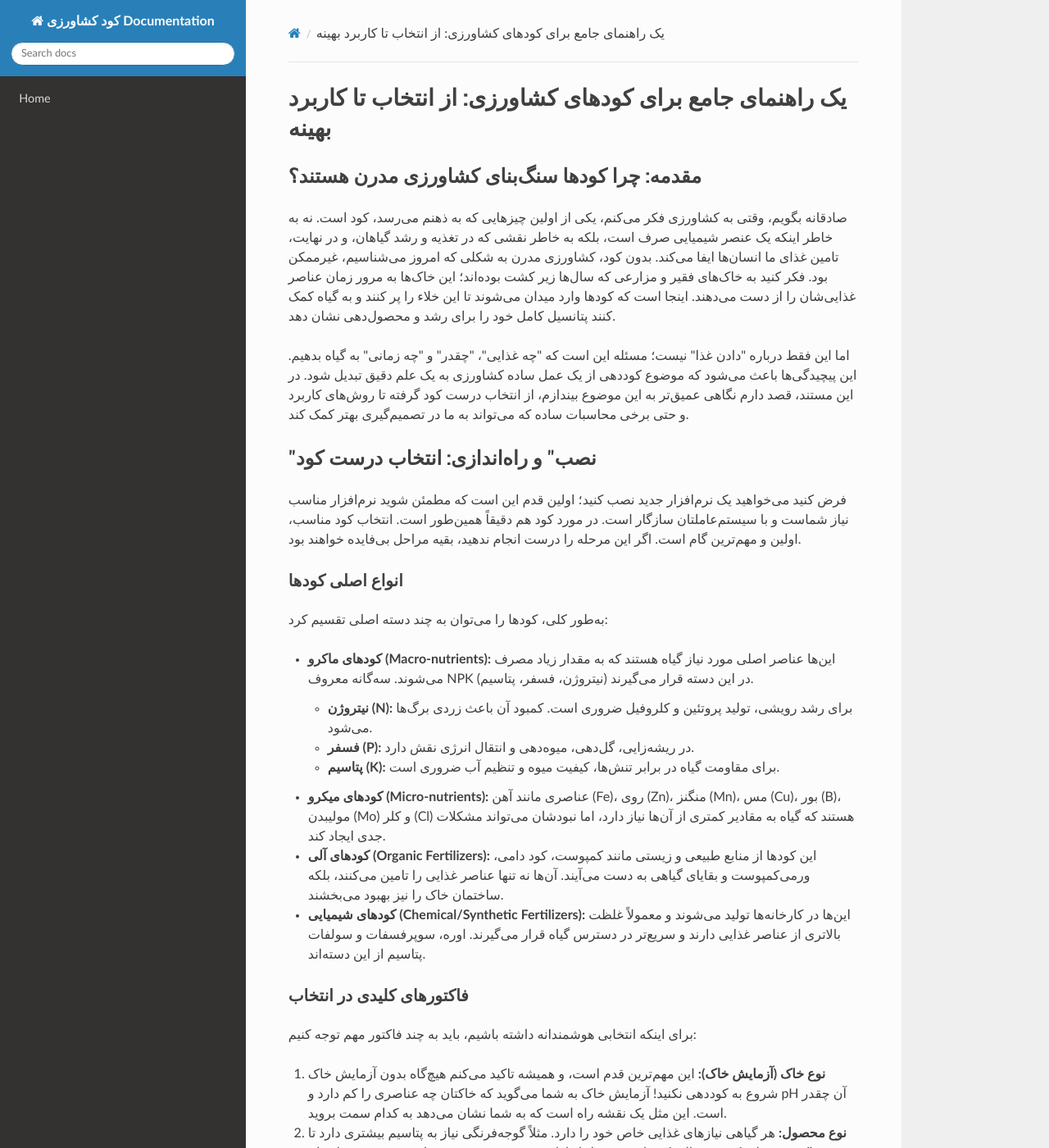
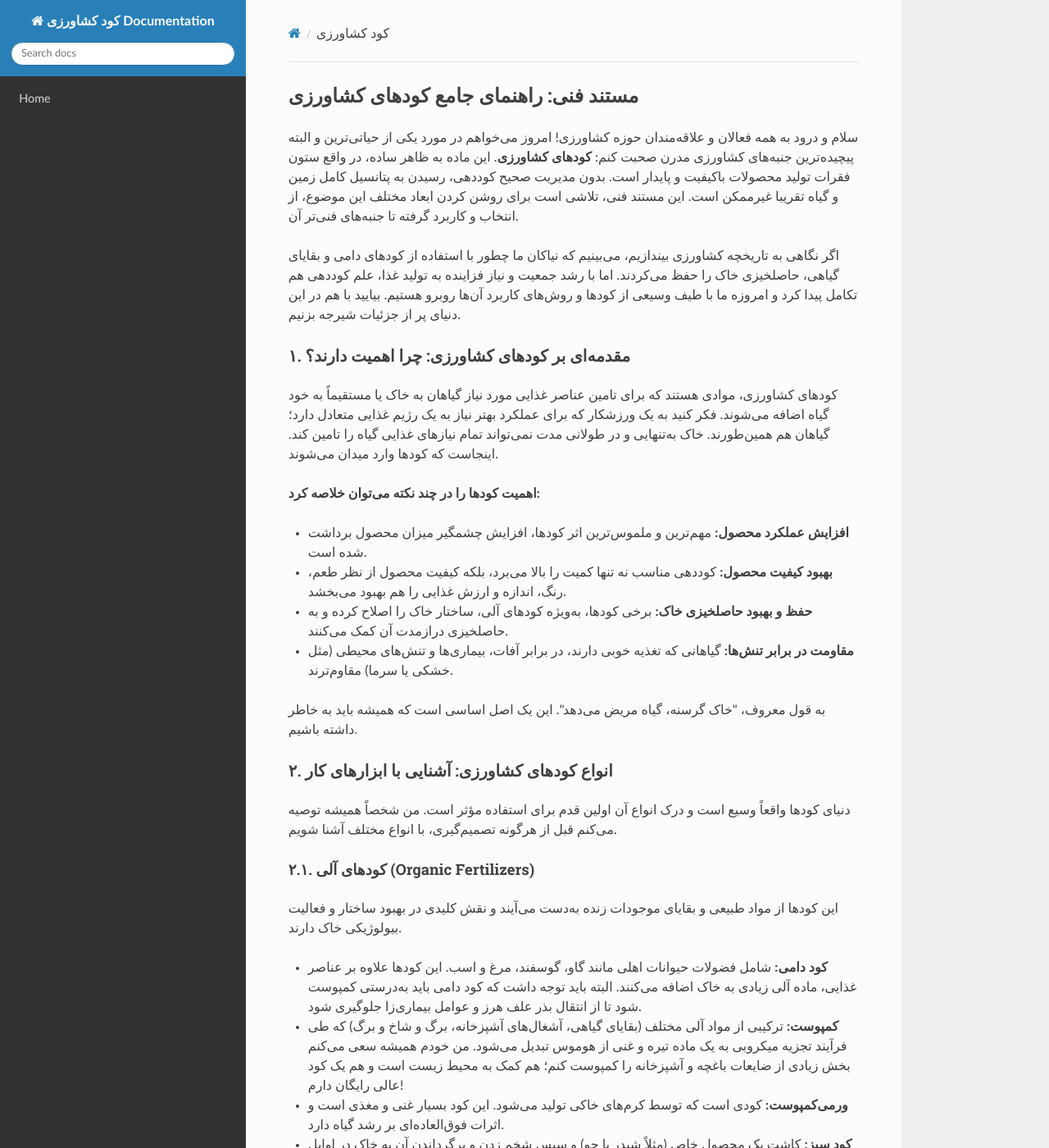
Before and after one commit to sahandsahabi553-prog/terraform-google-semantic-docs, an MkDocs documentation site: the page built from docs/کود-کشاورزی.md, in a window 1280 px wide and 1400 px high. Shown: the whole window at 82% size. Built offline with MkDocs 1.6.1, drawn with Linux system fonts in a browser that asks for light colours; nearby versions of some CDN libraries; some of the changed text lies outside the part shown.

Commit message:
Doc: کود کشاورزی

````diff
--- a/docs/کود-کشاورزی.md
+++ b/docs/کود-کشاورزی.md
@@ -1,74 +1,138 @@
-# یک راهنمای جامع برای کودهای کشاورزی: از انتخاب تا کاربرد بهینه
+## مستند فنی: راهنمای جامع کودهای کشاورزی
 
-## مقدمه: چرا کودها سنگ‌بنای کشاورزی مدرن هستند؟
+سلام و درود به همه فعالان و علاقه‌مندان حوزه کشاورزی!
+امروز می‌خواهم در مورد یکی از حیاتی‌ترین و البته پیچیده‌ترین جنبه‌های کشاورزی مدرن صحبت کنم: **کودهای کشاورزی**. این ماده به ظاهر ساده، در واقع ستون فقرات تولید محصولات باکیفیت و پایدار است. بدون مدیریت صحیح کوددهی، رسیدن به پتانسیل کامل زمین و گیاه تقریبا غیرممکن است. این مستند فنی، تلاشی است برای روشن کردن ابعاد مختلف این موضوع، از انتخاب و کاربرد گرفته تا جنبه‌های فنی‌تر آن.
 
-صادقانه بگویم، وقتی به کشاورزی فکر می‌کنم، یکی از اولین چیزهایی که به ذهنم می‌رسد، کود است. نه به خاطر اینکه یک عنصر شیمیایی صرف است، بلکه به خاطر نقشی که در تغذیه و رشد گیاهان، و در نهایت، تامین غذای ما انسان‌ها ایفا می‌کند. بدون کود، کشاورزی مدرن به شکلی که امروز می‌شناسیم، غیرممکن بود. فکر کنید به خاک‌های فقیر و مزارعی که سال‌ها زیر کشت بوده‌اند؛ این خاک‌ها به مرور زمان عناصر غذایی‌شان را از دست می‌دهند. اینجا است که کودها وارد میدان می‌شوند تا این خلاء را پر کنند و به گیاه کمک کنند پتانسیل کامل خود را برای رشد و محصول‌دهی نشان دهد.
+اگر نگاهی به تاریخچه کشاورزی بیندازیم، می‌بینیم که نیاکان ما چطور با استفاده از کودهای دامی و بقایای گیاهی، حاصلخیزی خاک را حفظ می‌کردند. اما با رشد جمعیت و نیاز فزاینده به تولید غذا، علم کوددهی هم تکامل پیدا کرد و امروزه ما با طیف وسیعی از کودها و روش‌های کاربرد آن‌ها روبرو هستیم. بیایید با هم در این دنیای پر از جزئیات شیرجه بزنیم.
 
-اما این فقط درباره "دادن غذا" نیست؛ مسئله این است که "چه غذایی"، "چقدر" و "چه زمانی" به گیاه بدهیم. این پیچیدگی‌ها باعث می‌شود که موضوع کوددهی از یک عمل ساده کشاورزی به یک علم دقیق تبدیل شود. در این مستند، قصد دارم نگاهی عمیق‌تر به این موضوع بیندازم، از انتخاب درست کود گرفته تا روش‌های کاربرد و حتی برخی محاسبات ساده که می‌تواند به ما در تصمیم‌گیری بهتر کمک کند.
+### ۱. مقدمه‌ای بر کودهای کشاورزی: چرا اهمیت دارند؟
 
-## "نصب" و راه‌اندازی: انتخاب درست کود
+کودهای کشاورزی، موادی هستند که برای تامین عناصر غذایی مورد نیاز گیاهان به خاک یا مستقیماً به خود گیاه اضافه می‌شوند. فکر کنید به یک ورزشکار که برای عملکرد بهتر نیاز به یک رژیم غذایی متعادل دارد؛ گیاهان هم همین‌طورند. خاک به‌تنهایی و در طولانی مدت نمی‌تواند تمام نیازهای غذایی گیاه را تامین کند. اینجاست که کودها وارد میدان می‌شوند.
 
-فرض کنید می‌خواهید یک نرم‌افزار جدید نصب کنید؛ اولین قدم این است که مطمئن شوید نرم‌افزار مناسب نیاز شماست و با سیستم‌عاملتان سازگار است. در مورد کود هم دقیقاً همین‌طور است. انتخاب کود مناسب، اولین و مهم‌ترین گام است. اگر این مرحله را درست انجام ندهید، بقیه مراحل بی‌فایده خواهند بود.
+**اهمیت کودها را در چند نکته می‌توان خلاصه کرد:**
 
-### انواع اصلی کودها
+*   **افزایش عملکرد محصول:** مهم‌ترین و ملموس‌ترین اثر کودها، افزایش چشمگیر میزان محصول برداشت شده است.
+*   **بهبود کیفیت محصول:** کوددهی مناسب نه تنها کمیت را بالا می‌برد، بلکه کیفیت محصول از نظر طعم، رنگ، اندازه و ارزش غذایی را هم بهبود می‌بخشد.
+*   **حفظ و بهبود حاصلخیزی خاک:** برخی کودها، به‌ویژه کودهای آلی، ساختار خاک را اصلاح کرده و به حاصلخیزی درازمدت آن کمک می‌کنند.
+*   **مقاومت در برابر تنش‌ها:** گیاهانی که تغذیه خوبی دارند، در برابر آفات، بیماری‌ها و تنش‌های محیطی (مثل خشکی یا سرما) مقاوم‌ترند.
 
-به‌طور کلی، کودها را می‌توان به چند دسته اصلی تقسیم کرد:
+به قول معروف، "خاک گرسنه، گیاه مریض می‌دهد". این یک اصل اساسی است که همیشه باید به خاطر داشته باشیم.
 
-*   **کودهای ماکرو (Macro-nutrients):** این‌ها عناصر اصلی مورد نیاز گیاه هستند که به مقدار زیاد مصرف می‌شوند. سه‌گانه معروف NPK (نیتروژن، فسفر، پتاسیم) در این دسته قرار می‌گیرند.
-    *   **نیتروژن (N):** برای رشد رویشی، تولید پروتئین و کلروفیل ضروری است. کمبود آن باعث زردی برگ‌ها می‌شود.
-    *   **فسفر (P):** در ریشه‌زایی، گل‌دهی، میوه‌دهی و انتقال انرژی نقش دارد.
-    *   **پتاسیم (K):** برای مقاومت گیاه در برابر تنش‌ها، کیفیت میوه و تنظیم آب ضروری است.
-*   **کودهای میکرو (Micro-nutrients):** عناصری مانند آهن (Fe)، روی (Zn)، منگنز (Mn)، مس (Cu)، بور (B)، مولیبدن (Mo) و کلر (Cl) هستند که گیاه به مقادیر کمتری از آن‌ها نیاز دارد، اما نبودشان می‌تواند مشکلات جدی ایجاد کند.
-*   **کودهای آلی (Organic Fertilizers):** این کودها از منابع طبیعی و زیستی مانند کمپوست، کود دامی، ورمی‌کمپوست و بقایای گیاهی به دست می‌آیند. آن‌ها نه تنها عناصر غذایی را تامین می‌کنند، بلکه ساختمان خاک را نیز بهبود می‌بخشند.
-*   **کودهای شیمیایی (Chemical/Synthetic Fertilizers):** این‌ها در کارخانه‌ها تولید می‌شوند و معمولاً غلظت بالاتری از عناصر غذایی دارند و سریع‌تر در دسترس گیاه قرار می‌گیرند. اوره، سوپرفسفات و سولفات پتاسیم از این دسته‌اند.
+### ۲. انواع کودهای کشاورزی: آشنایی با ابزارهای کار
 
-### فاکتورهای کلیدی در انتخاب
+دنیای کودها واقعاً وسیع است و درک انواع آن اولین قدم برای استفاده مؤثر است. من شخصاً همیشه توصیه می‌کنم قبل از هرگونه تصمیم‌گیری، با انواع مختلف آشنا شویم.
 
-برای اینکه انتخابی هوشمندانه داشته باشیم، باید به چند فاکتور مهم توجه کنیم:
+#### ۲.۱. کودهای آلی (Organic Fertilizers)
 
-1.  **نوع خاک (آزمایش خاک):** این مهم‌ترین قدم است، و همیشه تاکید می‌کنم هیچ‌گاه بدون آزمایش خاک شروع به کوددهی نکنید! آزمایش خاک به شما می‌گوید که خاکتان چه عناصری را کم دارد و pH آن چقدر است. این مثل یک نقشه راه است که به شما نشان می‌دهد به کدام سمت بروید.
-2.  **نوع محصول:** هر گیاهی نیازهای غذایی خاص خود را دارد. مثلاً گوجه‌فرنگی نیاز به پتاسیم بیشتری دارد تا میوه باکیفیتی تولید کند، در حالی که غلات در مراحل اولیه به نیتروژن بیشتری برای رشد رویشی احتیاج دارند.
-3.  **مرحله رشد گیاه:** نیازهای غذایی گیاه در مراحل مختلف رشد (جوانه‌زنی، رشد رویشی، گل‌دهی، میوه‌دهی) متفاوت است.
-4.  **شرایط اقلیمی:** دما، رطوبت و میزان بارندگی می‌توانند بر جذب و عملکرد کودها تاثیر بگذارند.
+این کودها از مواد طبیعی و بقایای موجودات زنده به‌دست می‌آیند و نقش کلیدی در بهبود ساختار و فعالیت بیولوژیکی خاک دارند.
 
-## "پیکربندی" و برنامه‌ریزی: زمان‌بندی و دوز مناسب
+*   **کود دامی:** شامل فضولات حیوانات اهلی مانند گاو، گوسفند، مرغ و اسب. این کودها علاوه بر عناصر غذایی، ماده آلی زیادی به خاک اضافه می‌کنند. البته باید توجه داشت که کود دامی باید به‌درستی کمپوست شود تا از انتقال بذر علف هرز و عوامل بیماری‌زا جلوگیری شود.
+*   **کمپوست:** ترکیبی از مواد آلی مختلف (بقایای گیاهی، آشغال‌های آشپزخانه، برگ و شاخ و برگ) که طی فرآیند تجزیه میکروبی به یک ماده تیره و غنی از هوموس تبدیل می‌شود. من خودم همیشه سعی می‌کنم بخش زیادی از ضایعات باغچه و آشپزخانه را کمپوست کنم؛ هم کمک به محیط زیست است و هم یک کود عالی رایگان دارم!
+*   **ورمی‌کمپوست:** کودی است که توسط کرم‌های خاکی تولید می‌شود. این کود بسیار غنی و مغذی است و اثرات فوق‌العاده‌ای بر رشد گیاه دارد.
+*   **کود سبز:** کاشت یک محصول خاص (مثلاً شبدر یا جو) و سپس شخم زدن و برگرداندن آن به خاک در اوایل مرحله گلدهی. این کار هم ماده آلی خاک را افزایش می‌دهد و هم عناصر غذایی را به لایه‌های سطحی برمی‌گرداند.
 
-بعد از انتخاب کود، نوبت به "پیکربندی" یا همان برنامه‌ریزی برای کاربرد آن می‌رسد. این مرحله شامل زمان‌بندی و تعیین دوز دقیق است. به نظر من، این مرحله به اندازه انتخاب کود اهمیت دارد. کوددهی بی‌موقع یا با دوز نامناسب، نه تنها مفید نیست، بلکه می‌تواند مضر هم باشد.
+#### ۲.۲. کودهای شیمیایی یا معدنی (Chemical/Mineral Fertilizers)
 
-### اصول کاربرد کود
+این کودها به‌طور صنعتی تولید می‌شوند و حاوی مقادیر مشخصی از عناصر غذایی هستند. تقسیم‌بندی اصلی آن‌ها بر اساس عناصر ماکرو و میکرو است:
 
-*   **زمان‌بندی (Timing):** کودها باید در زمانی به گیاه برسند که بیشترین نیاز را به آن عنصر دارد. مثلاً، نیتروژن معمولاً در مراحل اولیه رشد و پتاسیم در مراحل پایانی و میوه‌دهی استفاده می‌شود.
-*   **روش‌های کاربرد:**
-    *   **خاکی (Soil Application):** رایج‌ترین روش است که کود به‌طور مستقیم به خاک اضافه می‌شود (پخش سطحی، نواری، چالکود).
-    *   **برگی (Foliar Application):** محلول رقیق شده کود روی برگ‌ها پاشیده می‌شود. این روش برای تامین سریع میکرو المنت‌ها یا در مواقعی که جذب از خاک محدود است، موثر است.
-    *   **آبیاری (Fertigation):** کودهای محلول در آب، همراه با سیستم آبیاری (قطره‌ای، بارانی) به گیاه می‌رسند. این روش بسیار کارآمد و دقیق است.
+##### ۲.۲.۱. عناصر غذایی پرمصرف (ماکروالمنت‌ها)
 
-### اهمیت دوز صحیح
+این‌ها عناصر اصلی هستند که گیاه به مقادیر زیاد به آن‌ها نیاز دارد. فرمول NPK که روی اکثر بسته‌های کود می‌بینید، نمایانگر همین سه عنصر است.
 
-استفاده از دوز مناسب، هنری است که با تجربه و علم به دست می‌آید.
+*   **نیتروژن (N):** عنصر رشد رویشی. باعث سرسبزی و افزایش شاخ و برگ می‌شود.
+    *   **مثال:** اوره (46% N)، نیترات آمونیوم (34% N)، سولفات آمونیوم (21% N).
+    *   **کد مثال (فرمول اوره):**
+        ```json
+        {
+          "fertilizer_name": "اوره",
+          "nutrient": "نیتروژن (N)",
+          "percentage": 46,
+          "primary_function": "رشد رویشی، تولید کلروفیل",
+          "application_notes": "حلالیت بالا، نیاز به آب‌پاشی بعد از مصرف سطحی، خطر آبشویی"
+        }
+        ```
+*   **فسفر (P):** برای ریشه‌زایی، گل‌دهی و میوه‌دهی ضروری است. همچنین در انتقال انرژی در گیاه نقش دارد.
+    *   **مثال:** سوپر فسفات تریپل (46% P2O5)، دی آمونیوم فسفات (18% N, 46% P2O5).
+*   **پتاسیم (K):** برای مقاومت گیاه در برابر بیماری‌ها و تنش‌ها، کیفیت میوه، تنظیم آب در گیاه و انتقال قندها ضروری است.
+    *   **مثال:** سولفات پتاسیم (50% K2O)، کلرید پتاسیم (60% K2O).
 
-*   **کمبود:** دوز کم، باعث کمبود عناصر غذایی و کاهش رشد و محصول‌دهی می‌شود.
-*   **مصرف زیاد:** دوز زیاد، می‌تواند سمی باشد و باعث سوختگی ریشه، شوری خاک و حتی مرگ گیاه شود. علاوه بر این، مصرف بی‌رویه کودها، به‌ویژه نیتروژن و فسفر، می‌تواند منجر به آلودگی آب‌های زیرزمینی و مشکلات زیست‌محیطی شود. این یک مسئولیت بزرگ است که باید جدی گرفته شود.
+##### ۲.۲.۲. عناصر غذایی کم‌مصرف (میکروالمنت‌ها)
 
-## مثال‌های "کد" (فرمول‌ها و محاسبات ساده)
+گیاه به مقادیر کمتری از این عناصر نیاز دارد، اما کمبود آن‌ها می‌تواند اثرات مخربی بر رشد و عملکرد داشته باشد.
 
-درست مثل یک برنامه‌نویس که برای حل یک مشکل کد می‌نویسد، ما هم می‌توانیم با استفاده از فرمول‌های ساده، نیازهای غذایی گیاه را محاسبه کنیم. البته، این‌ها مدل‌های بسیار ساده‌شده‌ای هستند و در دنیای واقعی، عوامل بسیار بیشتری دخیل‌اند. اما برای درک اصول اولیه، فوق‌العاده‌اند.
+*   **آهن (Fe):** برای تولید کلروفیل و فعالیت آنزیم‌ها.
+*   **روی (Zn):** در تولید هورمون‌های رشد و پروتئین‌ها.
+*   **منگنز (Mn):** در فتوسنتز و تنفس گیاه.
+*   **مس (Cu):** در فتوسنتز و تشکیل ویتامین‌ها.
+*   **بور (B):** برای گرده‌افشانی، تشکیل میوه و انتقال قندها.
+*   **مولیبدن (Mo):** در تثبیت نیتروژن و فعالیت آنزیم‌ها.
 
-### مثال ۱: محاسبه نیاز نیتروژن بر اساس محصول
+#### ۲.۳. کودهای زیستی (Bio-fertilizers)
 
-فرض کنید می‌خواهیم نیاز تقریبی نیتروژن برای یک محصول خاص را در یک هکتار محاسبه کنیم.
+این کودها حاوی میکروارگانیسم‌های مفیدی هستند که به بهبود حاصلخیزی خاک و تغذیه گیاه کمک می‌کنند.
 
-```python
-# مثال ساده: محاسبه تقریبی نیاز نیتروژن (N)
-# این یک مدل بسیار ساده‌سازی شده است و نیاز به داده‌های دقیق‌تر و آزمایش خاک دارد.
+*   **باکتری‌های تثبیت‌کننده نیتروژن:** مانند ریزوبیوم‌ها که در همزیستی با ریشه‌‌ی حبوبات، نیتروژن هوا را تثبیت می‌کنند.
+*   **قارچ‌های میکوریزی:** با ریشه‌ی گیاهان همزیستی کرده و باعث افزایش جذب آب و فسفر می‌شوند.
+*   **باکتری‌های حل‌کننده فسفات:** فسفات‌های نامحلول در خاک را به فرم قابل جذب برای گیاه تبدیل می‌کنند.
 
-وزن_برداشت_مورد_انتظار_در_هکتار_کیلوگرم = 5000 # مثلاً گندم (5 تن در هکتار)
-درصد_نیتروژن_مورد_نیاز_در_محصول = 2.5 # مثلاً 2.5% نیتروژن در دانه گندم
-راندمان_جذب_کود_درصد = 60 # فرض می‌کنیم 60% از نیتروژن کود توسط گیاه جذب می‌شود
+من همیشه به کشاورزان توصیه می‌کنم که تا جای ممکن از کودهای زیستی و آلی استفاده کنند. این کار نه تنها به سلامت خاک و محصول کمک می‌کند، بلکه پایداری سیستم کشاورزی را هم تضمین می‌کند.
 
-# 1. محاسبه نیاز خالص نیتروژن توسط محصول
-نیاز_خالص_نیتروژن_کیلوگرم = (وزن_برداشت_مورد_انتظار_در_هکتار_کیلوگرم * درصد_نیتروژن_مورد_نیاز_در_محصول) / 100
+### ۳. انتخاب کود مناسب: یک تصمیم فنی و هوشمندانه
 
-# 2. محاسبه میزان کود نیتروژنه مورد نیاز با در نظر گرفتن راندمان جذب
-# اگر راندمان جذب 60% باشد، یعنی باید 100/60 برابر نیاز خالص، کود دهیم.
-کود_نیتروژنه_خالص_م
+انتخاب کود مثل انتخاب داروی مناسب برای یک بیمار است؛ باید با تشخیص درست شروع شود. عجله در این مرحله می‌تواند به هدر رفتن هزینه و آسیب به محصول و خاک منجر شود.
+
+**مراحل و ملاحظات اصلی برای انتخاب کود:**
+
+1.  **آزمایش خاک (Soil Testing):** این مهم‌ترین قدم است. آزمایش خاک به شما می‌گوید که خاکتان چه عناصری را کم دارد و pH آن چقدر است. بدون این اطلاعات، کوددهی مثل تیراندازی در تاریکی است. من خودم هر چند سال یک‌بار از خاک مزرعه‌ام نمونه‌برداری می‌کنم و به آزمایشگاه می‌فرستم. نتایجش همیشه راهنمای خوبی برایم بوده است.
+    *   **مثال ساختار داده برای نتایج آزمایش خاک:**
+        ```json
+        {
+          "تاریخ_آزمایش": "۱۴۰۲/۰۷/۱۵",
+          "محل_نمونه_برداری": "قطعه_شمالی_باغ",
+          "pH": 7.2,
+          "هدایت_الکتریکی_EC": "1.8 dS/m",
+          "ماده_آلی": "1.5%",
+          "نیتروژن_کل": "0.12%",
+          "فسفر_قابل_جذب": "15 ppm",
+          "پتاسیم_قابل_جذب": "250 ppm",
+          "آهن": "30 ppm",
+          "روی": "2.5 ppm",
+          "توصیه_اولیه": "کمبود ماده آلی و فسفر مشهود است."
+        }
+        ```
+2.  **نوع گیاه و نیازهای آن:** هر گیاهی نیازهای غذایی خاص خود را دارد. مثلاً گوجه‌فرنگی به پتاسیم بیشتری در مرحله میوه‌دهی نیاز دارد، در حالی که غلات در مراحل اولیه به نیتروژن بیشتری احتیاج دارند.
+3.  **مرحله رشد گیاه:** نیازهای غذایی گیاه در مراحل مختلف رشد (نشا، رشد رویشی، گل‌دهی، میوه‌دهی) متفاوت است.
+4.  **روش کاربرد:** برخی کودها برای محلول‌پاشی مناسب‌ترند، در حالی که برخی دیگر باید به خاک اضافه شوند.
+
+### ۴. روش‌های کاربرد کود: چطور کود را به "سیستم" اضافه کنیم؟
+
+کاربرد کود مثل نصب یک نرم‌افزار است؛ باید طبق پروتکل‌های مشخصی انجام شود تا بهترین عملکرد را داشته باشد. روش‌های مختلفی برای رساندن کود به گیاه وجود دارد که هر کدام مزایا و معایب خود را دارند:
+
+*   **پخش سطحی (Broadcasting):** کود به‌طور یکنواخت روی سطح خاک پخش می‌شود. معمولاً برای کودهای آلی و برخی کودهای شیمیایی قبل از کاشت یا در ابتدای فصل رشد استفاده می‌شود.
+*   **نواری (Banding):** کود در نوارهایی در کنار یا زیر بذر یا نشا قرار داده می‌شود. این روش باعث می‌شود کود در دسترس ریشه‌های جوان قرار گیرد و کارایی بالاتری دارد.
+*   **محلول‌پاشی (Foliar Application):** کود به صورت محلول و از طریق برگ‌ها اسپری می‌شود. این روش برای تامین سریع عناصر کم‌مصرف و در مواقعی که جذب از ریشه با مشکل مواجه است (مثلاً در خاک‌های شور یا سرد) بسیار مؤثر است.
+*   **کود آبیاری (Fertigation):** کودهای محلول در آب، همراه با سیستم آبیاری (قطره‌ای، بارانی) به گیاه داده می‌شوند. این روش بسیار کارآمد است، زیرا کود دقیقاً به منطقه ریشه می‌رسد و مصرف آب و کود بهینه‌سازی می‌شود.
+*   **سرک (Top-dressing):** کود روی سطح خاک و اطراف گیاهان در حال رشد پاشیده می‌شود. معمولاً برای تامین نیتروژن در مراحل بعدی رشد گیاه کاربرد دارد.
+
+**مثال کاربرد کود آبیاری (تنظیمات فرضی سیستم):**
+
+```text
+# پیکربندی سیستم کود آبیاری برای مزرعه گوجه‌فرنگی
+# تاریخ: ۱۴۰۲/۰۸/۰۱
+# مرحله_رشد: میوه‌دهی
+
+---
+[TANK_CONFIG]
+TANK_ID = 1
+FERTILIZER_TYPE = "سولفات پتاسیم"
+CONCENTRATION = "50%" # درصد K2O
+VOLUME_LITERS = 200
+
+TANK_ID = 2
+FERTILIZER_TYPE = "اوره"
+CONCENTRATION = "46%" # درصد N
+VOLUME_LITERS = 100
+---
+
+[IRRIGATION_SCHEDULE]
+START_TIME = "08:0
````
